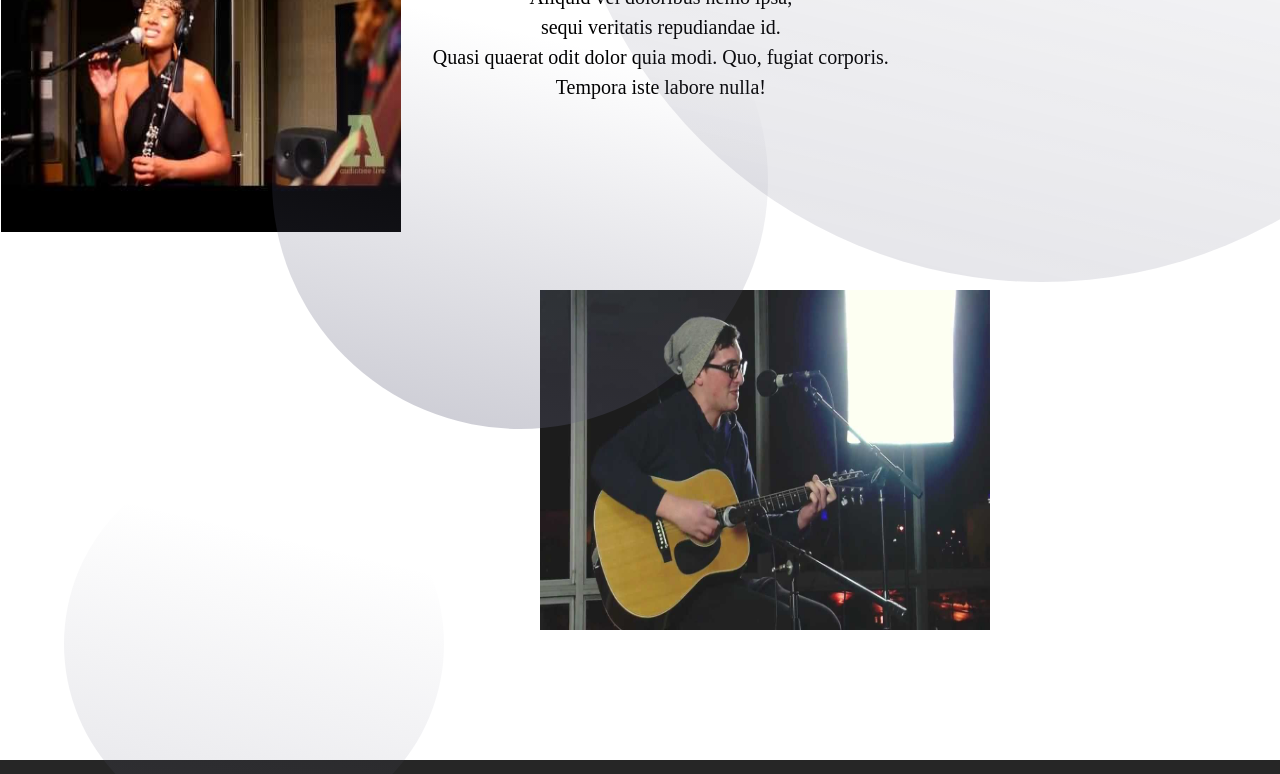
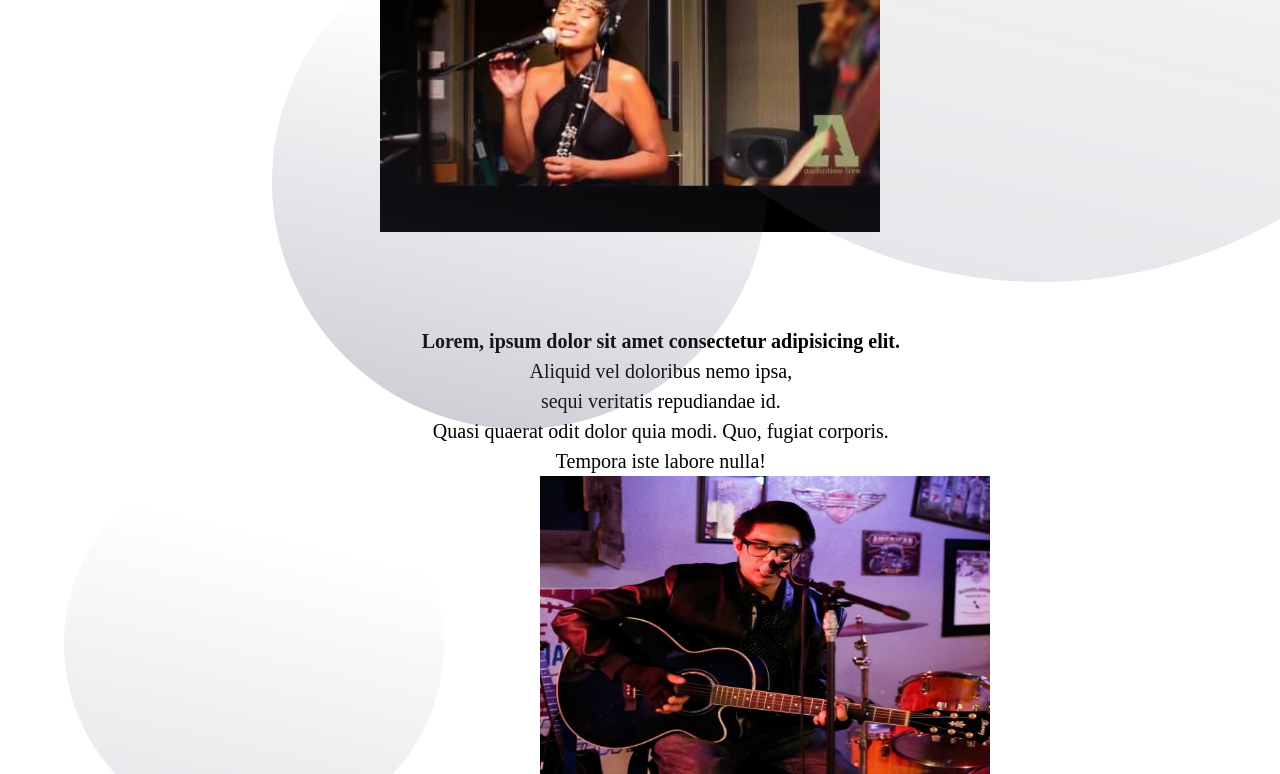
Before and after one commit to JayDampitan/test1, a plain HTML site: page index.html in a window 1280 px wide. Shown: the part 1067-1841 px from the top of the page. Drawn offline with Linux system fonts and the light colour scheme; a web font is replaced by a local one.

Commit message:
file locations and update

```diff
--- a/css/styles.css
+++ b/css/styles.css
@@ -123,7 +123,7 @@ nav a:hover {
 }
 
 .first-content img {
-    width: 400px;
+    width: 500px;
     height: 370px ;
     z-index: 1;
     margin-right: 20px;
--- a/index.html
+++ b/index.html
@@ -58,7 +58,7 @@
             <br>
             <br>
             <div class="second-content">
-                <a href=""><img src="./images/music20.jpg" alt=""></a>
+                <a href=""><img src="./images/jays.jpg" alt=""></a>
                 <p> <b> Lorem, ipsum dolor sit amet.</b>
                 <br> consectetur adipisicing elit.
                 <br> Aliquid vel doloribus nemo ipsa,
```
